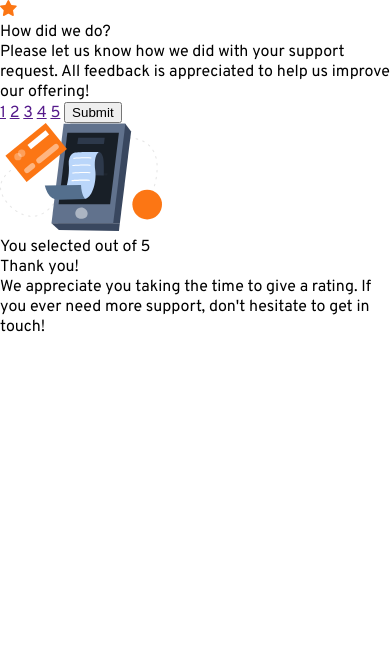
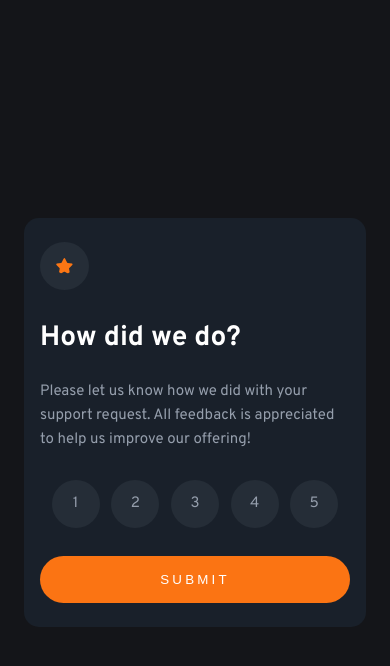
Before and after one commit to gylim0604/Front-End-Mentor-interactive-rating-component, a plain HTML site: page index.html in a window 390 px wide. Drawn offline with Linux system fonts and the light colour scheme.

Commit message:
add styling for mobile rating card

```diff
--- a/index.html
+++ b/index.html
@@ -12,17 +12,20 @@
   <link rel="stylesheet" href="style.css">
 </head>
 <body>
+  <main>
     <!-- Rating state start -->
     <section id="rating">
       <img src="images/icon-star.svg" alt="">
       <h4>How did we do?</h4>
       <p class="cta">Please let us know how we did with your support request. All feedback is appreciated to help us improve our offering!</p>
       <!-- TODO: Consider changing to input -->
+      <div class="selection-wrapper">
         <a href="">1</a>
         <a href="">2</a>
         <a href="">3</a>
         <a href="">4</a>
         <a href="">5</a>
+      </div>
       <button>Submit</button>
     </section>
     <!-- Rating state end -->
@@ -37,5 +40,6 @@
       </p>
     </section>
     <!-- Thank you state end -->
+</main>
 </body>
 </html>
--- a/style.css
+++ b/style.css
@@ -7,8 +7,74 @@
     --medium--grey:hsl(216, 12%, 54%);
     --dark--blue: hsl(213, 19%, 18%);
     --very--dark--blue: hsl(216, 12%, 8%);
+    --main--bg: hsl(228, 11%, 9%);
+    --card--bg:  hsl(215, 26%, 13%);
 }
 
 body{
     font-family: 'Overpass', sans-serif;
+    background-color: var(--main--bg);
+    color: var(--light--grey);
+    font-size: 15px;
 }
+
+main{
+    min-height: 100vh;
+    display: grid;
+    place-content: center;
+    padding: 0 1.5rem;
+}
+#rating{
+    max-width: 500px;
+    background-color: var(--card--bg);
+    padding: 1.5rem 1rem;
+    border-radius: 15px;
+}
+
+#rating > img{
+    padding: 1rem;
+    background-color: var(--dark--blue);
+    border-radius: 50%;
+}
+
+#rating > h4{
+    color: var(--white);
+    margin: 1.5rem 0;
+    font-weight: 700;
+    font-size: 1.75rem
+}
+
+#rating > p{
+    line-height: 1.5rem;
+}
+
+#rating > .selection-wrapper {
+    display: flex;
+    justify-content: space-evenly;
+    margin: 1.75rem 0;
+}
+#rating > .selection-wrapper > a {
+    text-decoration: none;
+    height: 3rem;
+    width: 3rem;
+    display: grid;
+    place-content: center;
+    border-radius: 50%;
+    color: var(--light--grey);
+    background-color: var(--dark--blue);
+}
+#rating > button {
+    background-color: var(--orange);
+    color: var(--white);
+    text-transform: uppercase;
+    letter-spacing: .2rem;
+    width: 100%;
+    border: unset;
+    border-radius: 25px;
+    padding: 1rem;
+}
+
+
+#thank-you{
+    display: none;
+}
```
Lines whose indentation alone changed are shown as unchanged.
